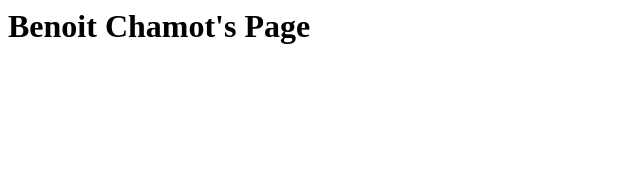
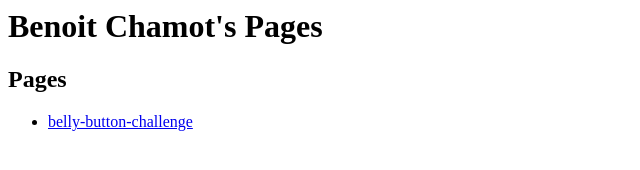
Before and after one commit to benoitchamot/benoitchamot.github.io, a plain HTML site: page index.html in a window 1280 px wide. Shown: the whole page, without its empty margins (0-640 px from the left). Drawn offline with Linux system fonts and the light colour scheme.

Commit message:
Add belly-button-challenge dashboard

```diff
--- a/index.html
+++ b/index.html
@@ -1 +1,5 @@
-<h1>Benoit Chamot's Page</h1>
+<h1>Benoit Chamot's Pages</h1>
+<h2>Pages</h2>
+<ul>
+    <li><a href="https://benoitchamot.github.io/belly-button-challenge/">belly-button-challenge</a></li>
+</ul>
```
